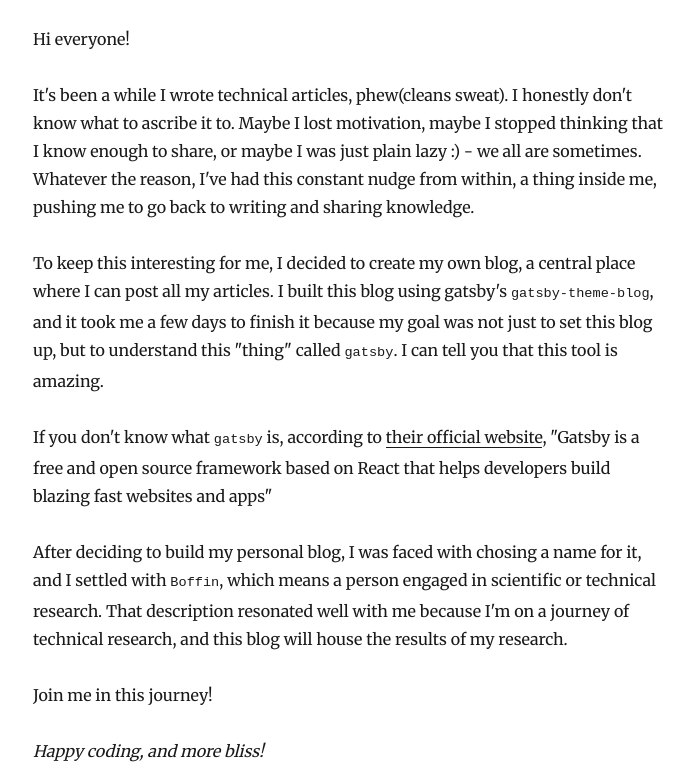
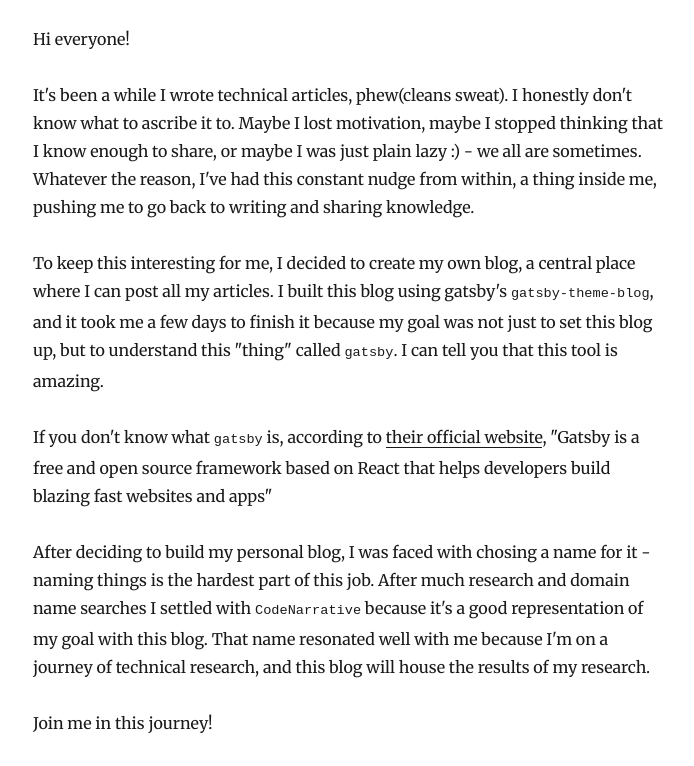
Before and after one commit to kingisaac95/codenarrative.io, a Gatsby site: page /new-beginnings in a window 1280 px wide. Shown: the part 184-950 px from the top of the page, without its empty margins (292-986 px from the left). Built offline with nearby package versions, Linux system fonts and the light colour scheme; Gatsby itself is replaced by a stand-in of ours; some packages are replaced by stand-ins of ours.

Commit message:
feat: codenarrative.io
Change name to CodeNarrative

```diff
--- a/gatsby-config.js
+++ b/gatsby-config.js
@@ -1,6 +1,6 @@
 module.exports = {
   siteMetadata: {
-    title: `Boffin`,
+    title: `CodeNarrative`,
     author: {
       name: `Kingdom Orjiewuru`,
       summary: `I learn, and then I write.`,
@@ -91,8 +91,8 @@ module.exports = {
     {
       resolve: `gatsby-plugin-manifest`,
       options: {
-        name: `Boffin`,
-        short_name: `Boffin`,
+        name: `CodeNarrative`,
+        short_name: `CodeNarrative`,
         start_url: `/`,
         background_color: `#ffffff`,
         theme_color: `#48afaa`,
--- a/src/pages/new-beginnings/index.md
+++ b/src/pages/new-beginnings/index.md
@@ -11,7 +11,7 @@ To keep this interesting for me, I decided to create my own blog, a central plac
 
 If you don't know what `gatsby` is, according to [their official website](https://www.gatsbyjs.org/), "Gatsby is a free and open source framework based on React that helps developers build blazing fast websites and apps"
 
-After deciding to build my personal blog, I was faced with chosing a name for it, and I settled with `Boffin`, which means a person engaged in scientific or technical research. That description resonated well with me because I'm on a journey of technical research, and this blog will house the results of my research.
+After deciding to build my personal blog, I was faced with chosing a name for it - naming things is the hardest part of this job. After much research and domain name searches I settled with `CodeNarrative` because it's a good representation of my goal with this blog. That name resonated well with me because I'm on a journey of technical research, and this blog will house the results of my research.
 
 Join me in this journey!
 
--- a/src/utils/global.css
+++ b/src/utils/global.css
@@ -1,4 +1,4 @@
-/* Forked from Dan Abramov's  */
+/* Forked from Dan Abramov's blog https://github.com/gaearon/overreacted.io */
 
 body {
   --theme-blue: rgb(51, 94, 119);
```
Also changed, not shown: package.json (+9 -8 lines), README.md.
